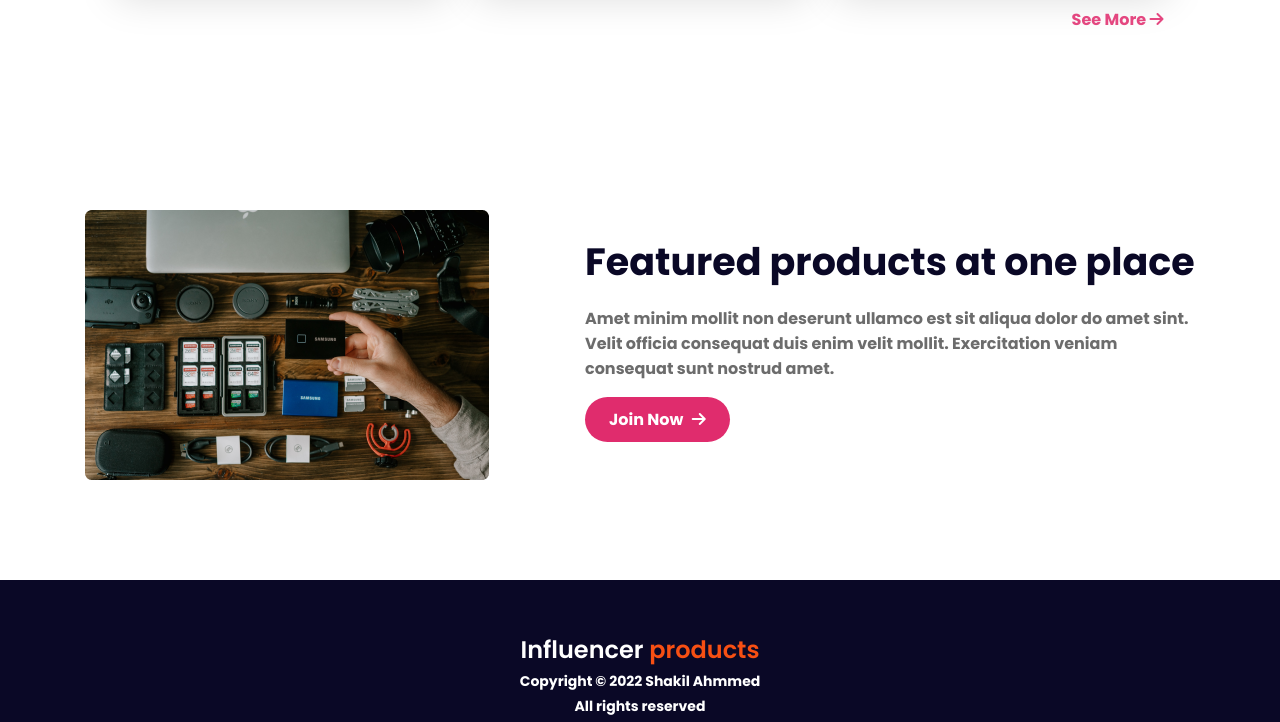
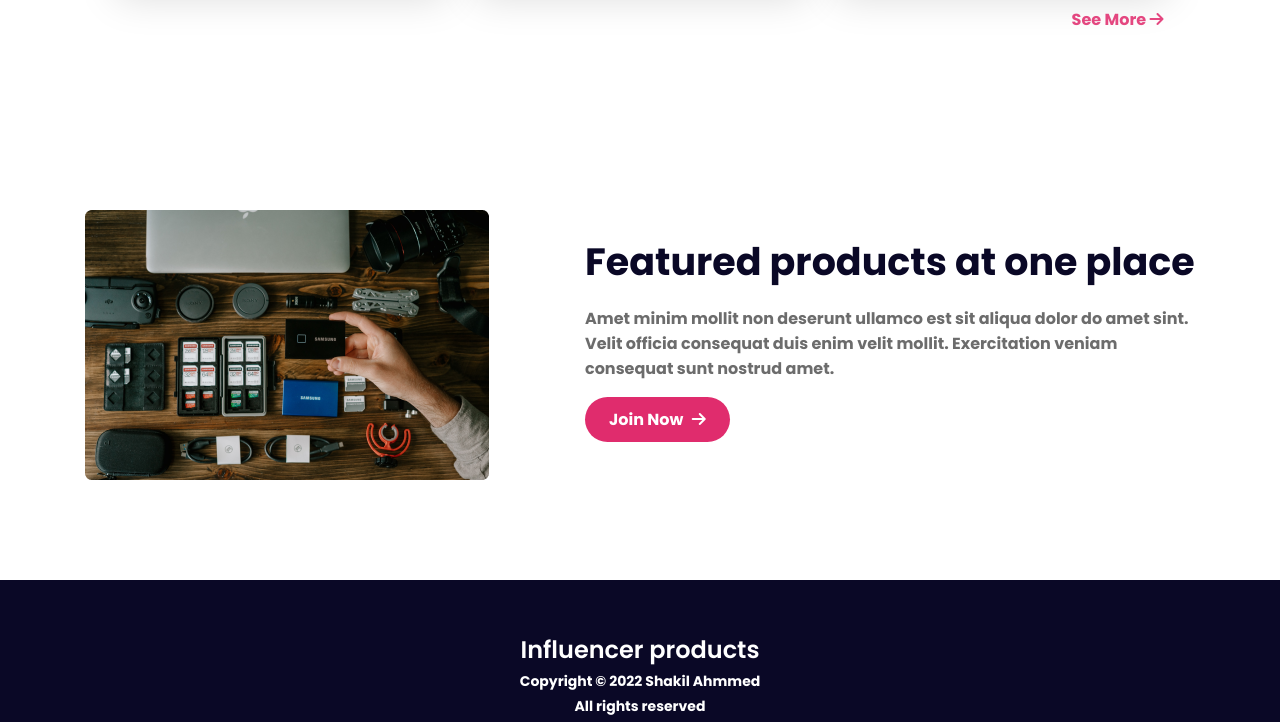
Before and after one commit to Grzafnan/influencer-gear, a plain HTML site: page index.html in a window 1280 px wide. Shown: the part 2466-3188 px from the top of the page. Drawn offline with Linux system fonts and the light colour scheme.

Commit message:
footer added

```diff
--- a/index.html
+++ b/index.html
@@ -229,7 +229,7 @@
 
   <footer>
     <div class="footer">
-      <h2 style="font-size: 1.5em; font-weight: 600">Influencer <span class="orange-text">products</span></h2>
+      <h2 style="font-size: 1.5em; font-weight: 600">Influencer products</h2>
       <p>Copyright © 2022 Shakil Ahmmed</p>
       <p>All rights reserved</p>
       <p class="social-icon">
```
